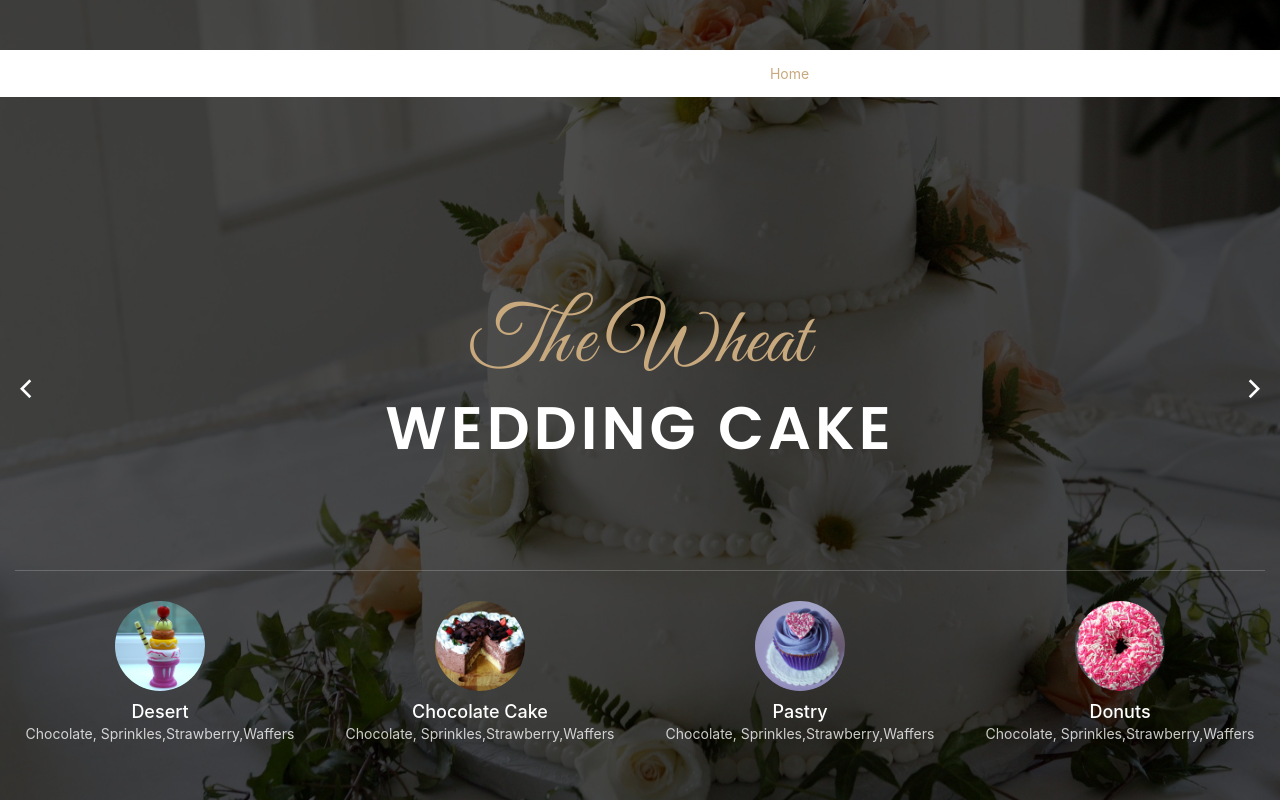
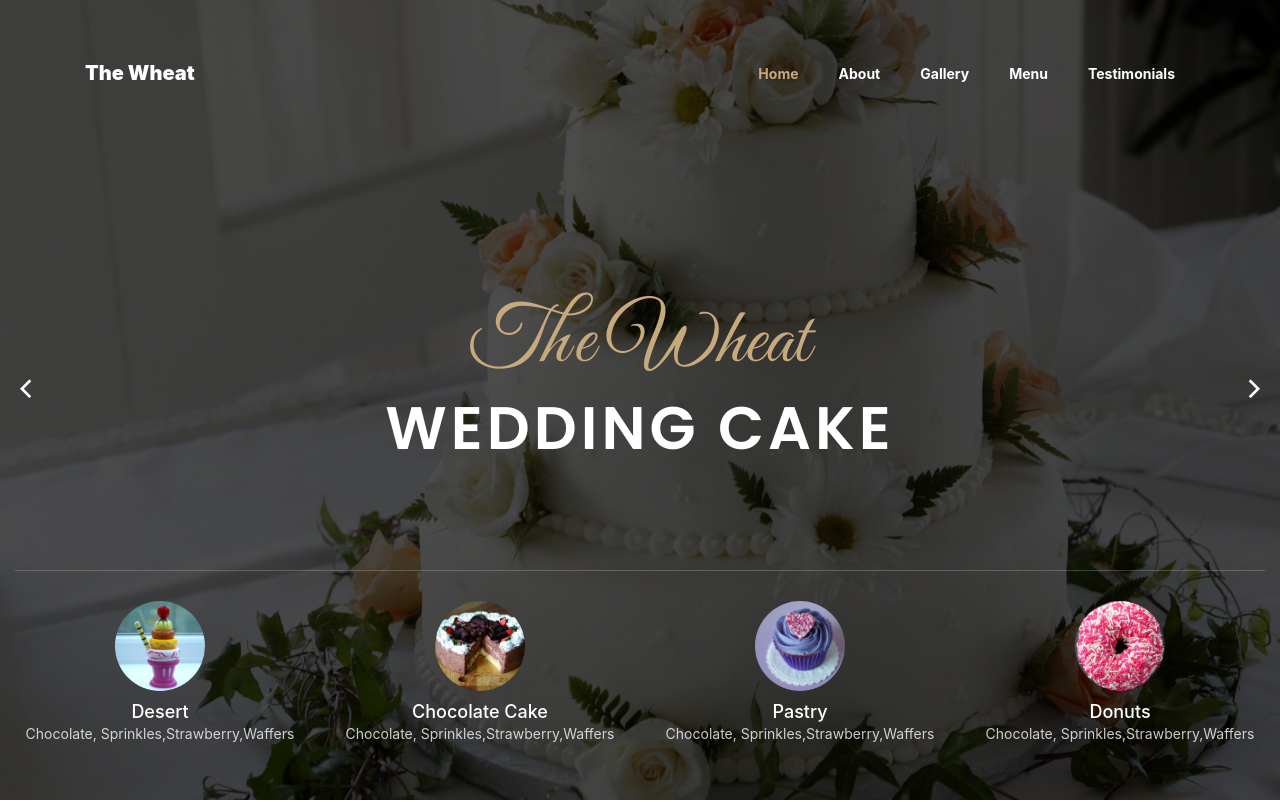
Before and after one commit to uushusni/uushusni.github.io, a plain HTML site: page index.html in a window 1280 px wide. Shown: the top 802 px of the page. Drawn offline with nearby package versions, Linux system fonts and the light colour scheme.

Commit message:
change header

```diff
--- a/index.html
+++ b/index.html
@@ -37,11 +37,11 @@
             <a href="index.html" class="navbar-brand">The Wheat</a>
             <div class="collpase navbar-collapse" id="ftco-nav">
                 <ul class="navbar-nav ml-auto">
-                    <li class="nav-item active"><a href="#" class="nav-link">Home</a></li>
-                    <li class="nav-item"><a href="#about" class="nav-link">About</a></li>
-                    <li class="nav-item"><a href="#gallery" class="nav-link">Gallery</a></li>
-                    <li class="nav-item"><a href="#menu" class="nav-link">Menu</a></li>
-                    <li class="nav-item"><a href="#testimonial" class="nav-link">Testimonials</a></li>
+                    <li class="nav-item active"><a href="#" class="nav-link"><b>Home</b></a></li>
+                    <li class="nav-item"><a href="#about" class="nav-link"><b>About</b></a></li>
+                    <li class="nav-item"><a href="#gallery" class="nav-link"><b>Gallery</b></a></li>
+                    <li class="nav-item"><a href="#menu" class="nav-link"><b>Menu</b></a></li>
+                    <li class="nav-item"><a href="#testimonial" class="nav-link"><b>Testimonials</b></a></li>
                 </ul>
             </div>
         </div>
--- a/style.css
+++ b/style.css
@@ -3,7 +3,7 @@ html {
   scroll-behavior: smooth;
 }
 .ftco-navbar-light {
-  background: white !important;
+  background: transparent !important;
   position: fixed;
   top: 50px;
   left: 0;
@@ -70,6 +70,7 @@ html {
 .ftco-navbar-light.scrolled .nav-link {
   padding-top: 0.7rem !important;
   padding-bottom: 0.7rem !important;
+  background-color: transparent;
   color: #000000 !important;
 }
 
@@ -86,7 +87,7 @@ html {
   transition: 0.3s all ease-out;
 }
 .ftco-navbar-light.scrolled .navbar-brand {
-  color: #000000;
+  color: #c8a97e;
 }
 
 .navbar-brand {
```
